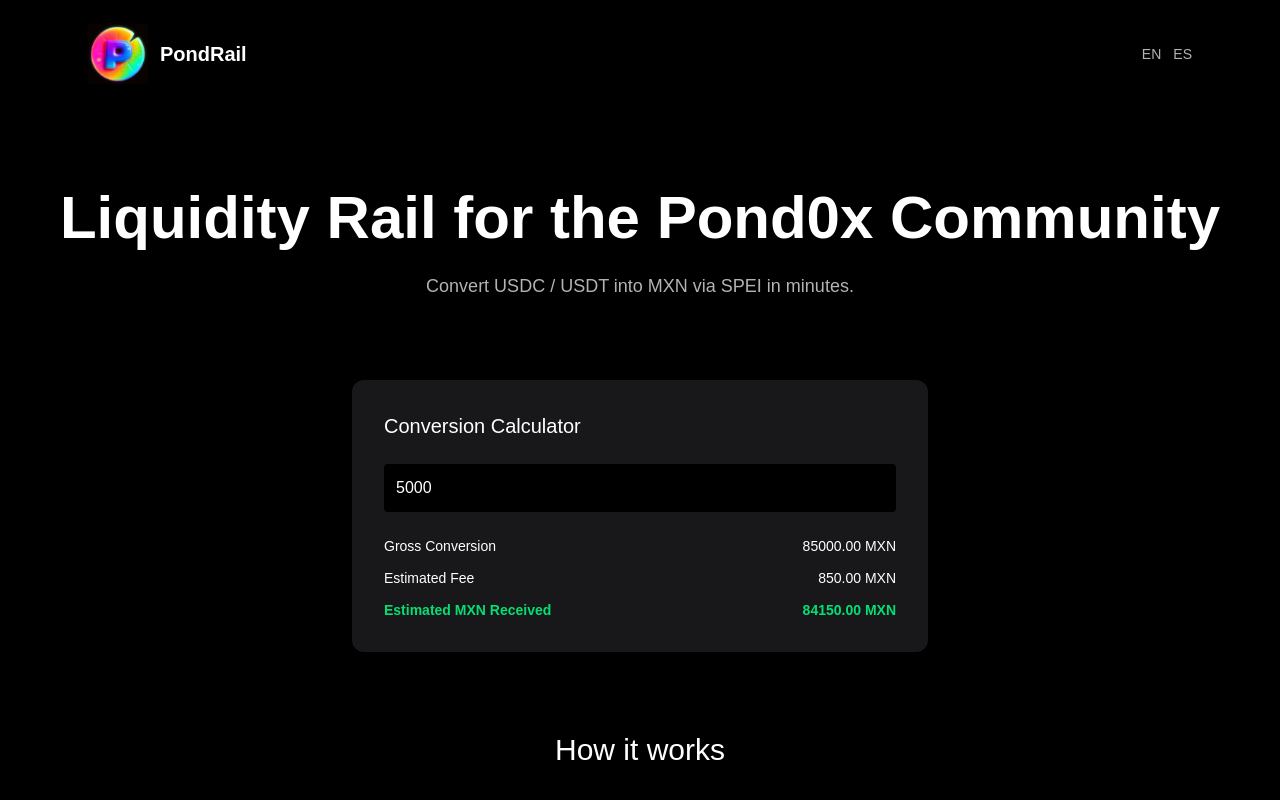
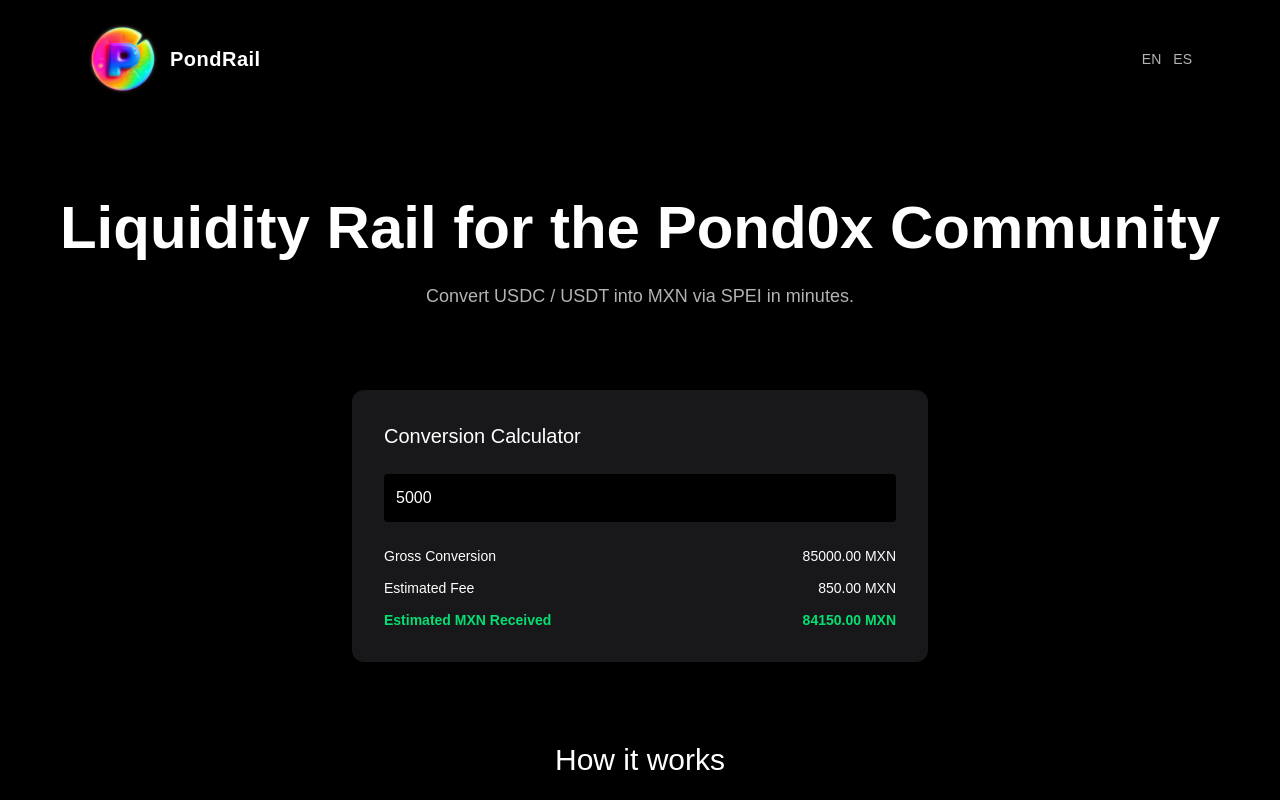
Before and after one commit to gdiazgranados/crypto-liquidity-mvp, a Next.js app: page / in a window 1280 px wide. Shown: the top 800 px of the page. Built offline with nearby package versions, Linux system fonts and the light colour scheme; no server answers.

Commit message:
logo + branding update

```diff
--- a/app/page.tsx
+++ b/app/page.tsx
@@ -87,11 +87,12 @@
 <Image
 src="/logo.jpg"
 alt="PondRail"
-width={60}
-height={60}
+width={70}
+height={70}
+className="rounded-full shadow-lg"
 />
 
-<div className="text-xl font-bold">
+<div className="text-xl font-bold tracking-wide">
 PondRail
 </div>
 
```
Also changed, not shown: public/icon.jpg (added).
